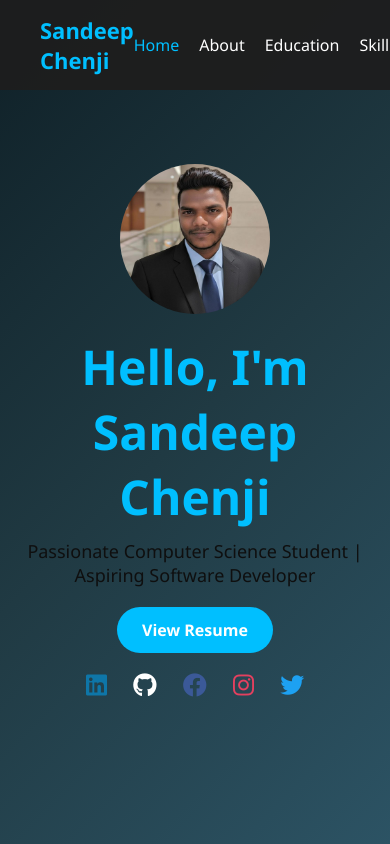
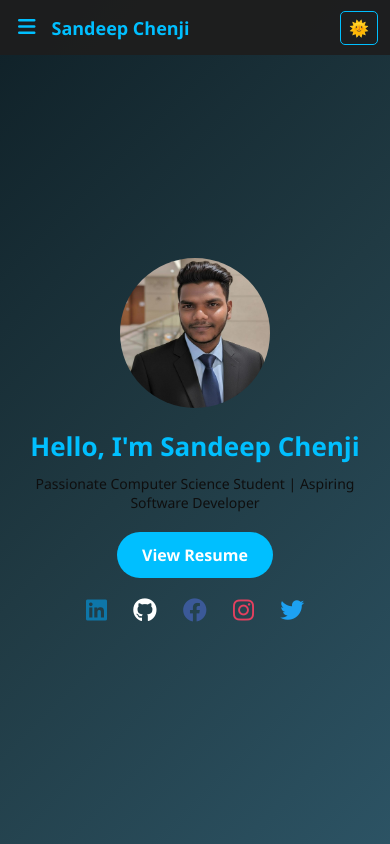
Before and after one commit to Chenjisandeep/my-portfolio, a plain HTML site: page index.html in a window 390 px wide. Shown: the top 844 px of the page. Drawn offline with Linux system fonts and the light colour scheme.

Commit message:
Update index.html
Signed-off-by: Chenjisandeep <146122330+Chenjisandeep@users.noreply.github.com>

```diff
--- a/index.html
+++ b/index.html
@@ -1,3 +1,4 @@
+
 <!DOCTYPE html>
 <html lang="en">
   <head>
@@ -66,6 +67,17 @@
         border-radius: 5px;
         border: 1px solid #00bfff;
         color: #00bfff;
+      }
+
+      /* Mobile menu button (hidden on desktop) */
+      .menu-btn {
+        display: none;
+        font-size: 20px;
+        background: transparent;
+        border: none;
+        color: #00bfff;
+        cursor: pointer;
+        padding: 6px;
       }
 
       section {
@@ -235,12 +247,161 @@
         background: #b3b3b3;
         color: #111;
       }
+
+      /* ---------------------------
+         RESPONSIVE / MOBILE RULES
+         --------------------------- */
+
+      /* General small screens */
+      @media (max-width: 992px) {
+        nav {
+          padding: 12px 20px;
+        }
+        .logo {
+          font-size: 20px;
+        }
+        .toggle-btn {
+          padding: 6px 8px;
+          font-size: 16px;
+        }
+        section {
+          padding: 90px 16px;
+        }
+        #hero h1 {
+          font-size: 38px;
+        }
+        #hero p {
+          font-size: 16px;
+        }
+      }
+
+      /* Tablets & phones: stack cards vertically, smaller images */
+      @media (max-width: 768px) {
+        .nav-links {
+          position: fixed;
+          right: 0;
+          top: 60px;
+          background: rgba(20, 20, 20, 0.98);
+          flex-direction: column;
+          gap: 0;
+          width: 220px;
+          transform: translateX(100%);
+          transition: transform 0.25s ease;
+          padding: 10px 0;
+          border-left: 1px solid rgba(255,255,255,0.04);
+          height: calc(100vh - 60px);
+          overflow-y: auto;
+        }
+
+        /* show menu button on small screens */
+        .menu-btn {
+          display: inline-block;
+        }
+
+        /* hide original right-side controls (toggle) inside nav-links area on desktop; keep toggle visible */
+        .nav-links a {
+          padding: 14px 18px;
+          width: 100%;
+          border-bottom: 1px solid rgba(255,255,255,0.02);
+        }
+
+        /* when nav is open (body.nav-open), slide menu in */
+        body.nav-open .nav-links {
+          transform: translateX(0);
+        }
+
+        /* shrink nav padding for mobile */
+        nav {
+          padding: 12px 16px;
+        }
+        .logo {
+          font-size: 18px;
+        }
+
+        /* Layout stack adjustments */
+        #about .container {
+          flex-direction: column;
+          align-items: center;
+        }
+        #about img {
+          max-width: 220px;
+        }
+
+        .cards {
+          flex-direction: column;
+          gap: 14px;
+        }
+        .card {
+          width: 100%;
+          padding: 16px;
+        }
+        .card img {
+          max-width: 100%;
+          border-radius: 12px;
+        }
+
+        /* Hero adjustments */
+        #hero {
+          padding-top: 110px;
+        }
+        #hero img {
+          width: 140px;
+          height: 140px;
+        }
+        #hero h1 {
+          font-size: 32px;
+        }
+        #hero p {
+          font-size: 15px;
+        }
+
+        /* Footer spacing */
+        footer {
+          padding: 22px 12px;
+        }
+      }
+
+      /* Very small phones */
+      @media (max-width: 420px) {
+        nav {
+          padding: 10px 12px;
+        }
+        .toggle-btn {
+          font-size: 16px;
+          padding: 5px 8px;
+        }
+        #hero h1 {
+          font-size: 26px;
+        }
+        #hero p {
+          font-size: 14px;
+        }
+        .nav-links {
+          width: 200px;
+        }
+        .nav-links a {
+          padding: 12px 14px;
+          font-size: 15px;
+        }
+        .container {
+          padding: 0 10px;
+        }
+        section {
+          padding: 80px 12px;
+        }
+      }
     </style>
   </head>
   <body>
     <nav>
-      <div class="logo">Sandeep Chenji</div>
-      <div class="nav-links">
+      <div style="display:flex; align-items:center; gap:10px;">
+        <button class="menu-btn" id="menu-toggle" aria-label="Open menu">
+          <i class="fas fa-bars"></i>
+        </button>
+        <div class="logo">Sandeep Chenji</div>
+      </div>
+
+      <div class="nav-links" id="nav-links">
         <a href="#hero" class="active">Home</a>
         <a href="#about">About</a>
         <a href="#education">Education</a>
@@ -249,21 +410,13 @@
         <a href="#strengths">Strengths</a>
         <a href="#contact">Contact</a>
       </div>
-      <div class="toggle-btn" id="mode-toggle">🌞</div>
+
+      <div style="display:flex; align-items:center; gap:10px;">
+        <div class="toggle-btn" id="mode-toggle">🌞</div>
+      </div>
     </nav>
 
     <!-- HERO -->
-    <!--
-    <section id="hero">
-      <img
-        src="C:\Users\user\Desktop\portfolio\portfolio\profile.jpeg"
-        alt="Sandeep Chenji"
-      />
-      <h1>Hello, I'm Sandeep Chenji</h1>
-      <p>Passionate Computer Science Student | Aspiring Software Developer</p>
-      <a href="assets/resume.pdf" class="btn" target="_blank">View Resume</a>
-    </section>
-  -->
     <section
       id="hero"
       style="
@@ -714,8 +867,6 @@
       </div>
     </section>
 
-    >
-
     <!-- FOOTER -->
     <footer>
       <div>
@@ -731,51 +882,51 @@
 
     <script>
       const toggleBtn = document.getElementById("mode-toggle");
-      const sections = document.querySelectorAll("section");
-      const navLinks = document.querySelectorAll(".nav-links a");
+      const menuBtn = document.getElementById("menu-toggle");
+      const navLinks = document.getElementById("nav-links");
 
+      // Preserve theme in localStorage
       if (localStorage.getItem("theme") === "light") {
         document.body.classList.add("light-mode");
         toggleBtn.textContent = "🌙";
       }
 
       toggleBtn.addEventListener("click", () => {
-        document.body.classList.toggle("light-mode");
-        if (document.body.classList.contains("light-mode")) {
-          localStorage.setItem("theme", "light");
-          toggleBtn.textContent = "🌙";
-        } else {
-          localStorage.setItem("theme", "dark");
-          toggleBtn.textContent = "🌞";
-        }
+        const isLight = document.body.classList.toggle("light-mode");
+        toggleBtn.textContent = isLight ? "🌙" : "🌞";
+        localStorage.setItem("theme", isLight ? "light" : "dark");
       });
 
-      // Scroll-based gradient parallax & active nav
-      window.addEventListener("scroll", () => {
-        const scrollTop = window.scrollY;
+      // Mobile menu toggle: add/remove body class so CSS can slide menu in/out
+      menuBtn.addEventListener("click", () => {
+        const open = document.body.classList.toggle("nav-open");
+        // swap icon
+        menuBtn.innerHTML = open ? '<i class="fas fa-times"></i>' : '<i class="fas fa-bars"></i>';
+      });
 
-        sections.forEach((sec) => {
-          const offset = sec.offsetTop;
-          const height = sec.offsetHeight;
-          if (
-            scrollTop + window.innerHeight > offset &&
-            scrollTop < offset + height
-          ) {
-            let percent = ((scrollTop - offset) / height) * 50;
-            sec.style.backgroundPosition = `center ${percent}px`;
+      // Close mobile nav when a link is clicked (better UX)
+      const navAnchorLinks = navLinks.querySelectorAll("a");
+      navAnchorLinks.forEach((a) =>
+        a.addEventListener("click", () => {
+          if (document.body.classList.contains("nav-open")) {
+            document.body.classList.remove("nav-open");
+            menuBtn.innerHTML = '<i class="fas fa-bars"></i>';
           }
-        });
+        })
+      );
 
-        let current = "";
-        sections.forEach((sec) => {
-          const top = window.scrollY + 100;
-          if (top >= sec.offsetTop) current = sec.getAttribute("id");
-        });
-        navLinks.forEach((link) => {
-          link.classList.remove("active");
-          if (link.getAttribute("href") === "#" + current)
-            link.classList.add("active");
-        });
+      // optional: close menu when clicking outside on small screens
+      document.addEventListener("click", (e) => {
+        if (
+          window.innerWidth <= 768 &&
+          document.body.classList.contains("nav-open")
+        ) {
+          const clickedInsideNav = navLinks.contains(e.target) || menuBtn.contains(e.target);
+          if (!clickedInsideNav) {
+            document.body.classList.remove("nav-open");
+            menuBtn.innerHTML = '<i class="fas fa-bars"></i>';
+          }
+        }
       });
     </script>
   </body>
```
